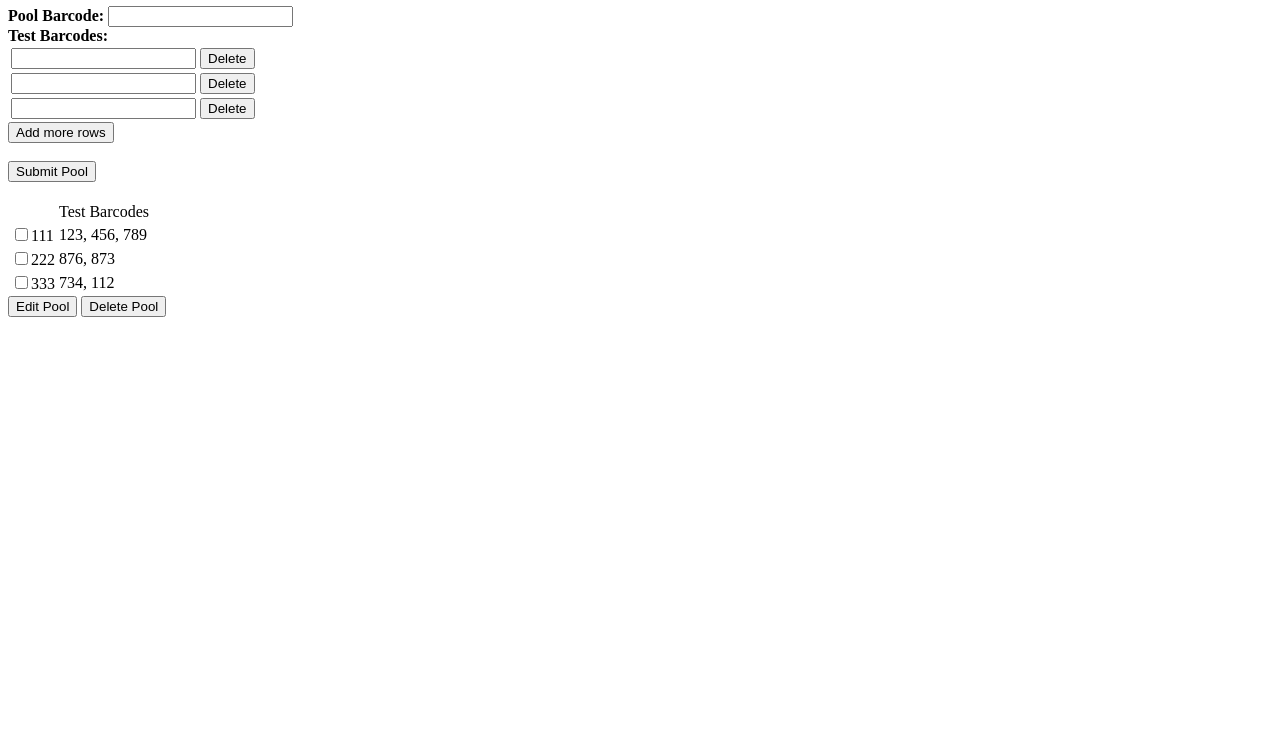
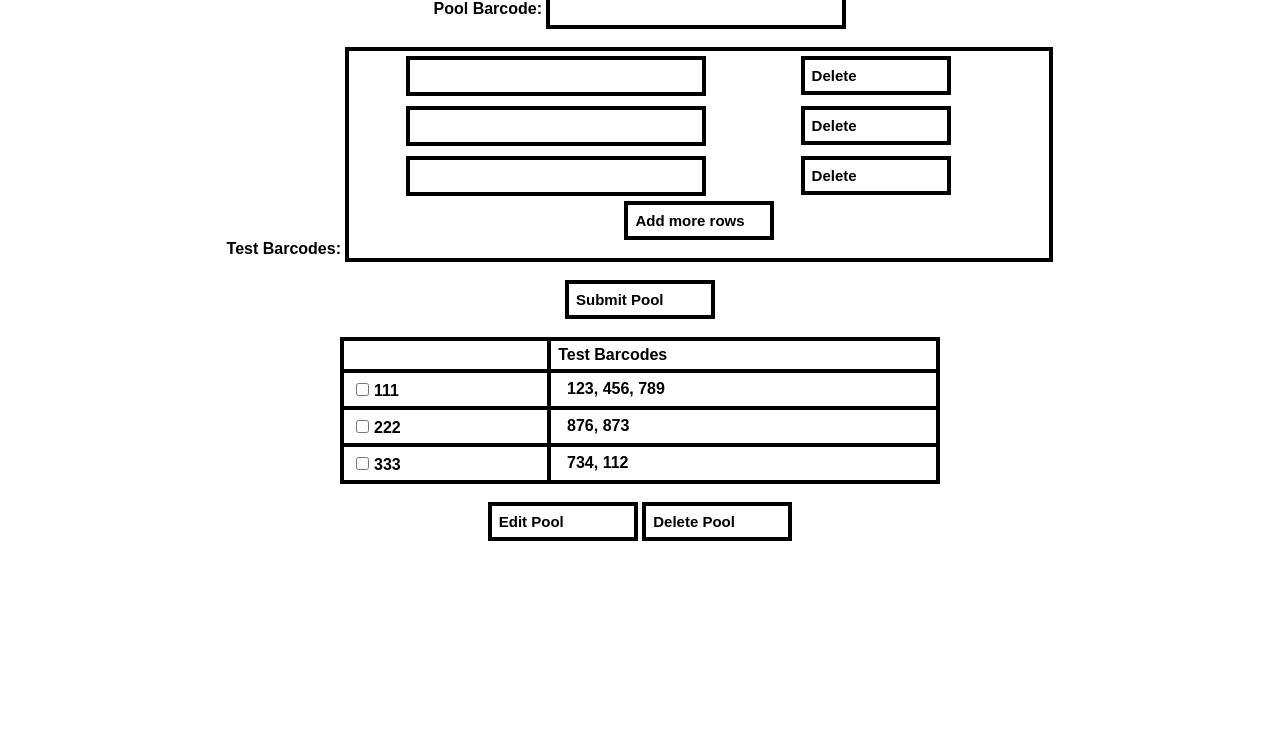
Before and after one commit to YoohaBae/Ulloc_covidTestingSite, a website: page views/poolmapping.html in a window 1280 px wide. Shown: the part 60-800 px from the top of the page. Drawn offline with Linux system fonts and the light colour scheme.

Commit message:
Update poolmapping.html

```diff
--- a/views/poolmapping.html
+++ b/views/poolmapping.html
@@ -1,13 +1,120 @@
 <html>
+<style>
+    h3 {
+        text-align: center;
+    }
+
+    body {
+        font-family: Arial, Helvetica, sans-serif;
+        text-align: center;
+        align-items: center;
+        justify-content: center;
+        font-style: bold;
+    }
+
+    input[type=text] {
+        width: 300px;
+        height: 40px;
+        border: 4px solid #000000;
+        box-sizing: border-box;
+        align-items: center;
+    }
+
+    select {
+        border: 4px solid #000000;
+        box-sizing: border-box;
+        width: 200;
+        height: 50;
+        font-size: 15px;
+        font-weight: bold;
+        color: black;
+        padding: 12px 12px;
+        margin: 8px 0;
+        cursor: pointer;
+    }
+
+    input[type=submit] {
+        background-color: white;
+        color: black;
+        border: 4px solid #000000;
+        cursor: pointer;
+        font-size: 15px;
+        font-weight: bold;
+        text-align: center;
+        vertical-align: middle;
+        width: 60;
+        height: 30;
+    }
+
+
+    table {
+        width: 600px;
+        border-collapse: collapse;
+        align-items: center;
+        justify-content: center;
+        margin: 0 auto;
+    }
+
+    .class1{
+        align-items: center;
+        justify-content: center;
+        /*display: inline-block; */
+    }
+
+    .class2 {
+        width: 700px;
+        border: 4px solid #000000;
+        align-items: center;
+        justify-content: center;
+        margin: auto;
+    }
+
+    th,
+    td {
+        padding: 5px 7px;
+        font-weight: bold;
+    }
+
+    #existingPools th, #existingPools td{
+        border: 4px solid #000000;
+        border-collapse: collapse;
+    }
+
+    input[type=checkbox] {
+        border: 4px solid #000000;
+        box-sizing: border-box;
+        margin: 5px;
+        align-items: center;
+    }
+
+    button {
+        width: 150px;
+        background-color: white;
+        color: black;
+        padding: 7px 7px;
+        border: 4px solid #000000;
+        cursor: pointer;
+        text-align: left;
+        font-weight: bold;
+        font-size: 15px;
+    }
+    span{
+        display:inline-block;
+        font-weight: bold;
+        margin;
+    }
+</style>
 
 <body>
-    <h1>
+    <h3>
         Pool Mapping
-    </h1>
+    </h3>
     <b>Pool Barcode: </b>
-    <input type="text" name="search" value="">
+    <input type="text" name="search" value=""><br>
     <br>
-    <b>Test Barcodes: </b>
+    <!-- <span class='class1'> -->
+        <span>Test Barcodes: </span>
+        <span class='class2'>
             <table id='pool'>
                 <tr>
                     <td>
@@ -35,6 +142,10 @@
                 </tr>
             </table>
             <button onclick="addMoreRows()">Add more rows</button><br><br>
+        </span>
+    <!-- </span> -->
+    <br>
+    <br>
     <button>Submit Pool</button>
     <br>
     <br>
@@ -42,35 +153,22 @@
         <tr>
             <td>
             </td>
-            <td>
-                Test Barcodes
-            </td>
+            <td>Test Barcodes</td>
         </tr>
         <tr>
-            <td>
-                <label><input type="checkbox">111</label>
-            </td>
-            <td>
-                123, 456, 789
-            </td>
+            <td><label><input type="checkbox">111</label></td>
+            <td>&nbsp 123, 456, 789</td>
         </tr>
         <tr>
-            <td>
-                <label><input type="checkbox">222</label>
-            </td>
-            <td>
-                876, 873
-            </td>
+            <td><label><input type="checkbox">222</label></td>
+            <td>&nbsp 876, 873</td>
         </tr>
         <tr>
-            <td>
-                <label><input type="checkbox">333</label>
-            </td>
-            <td>
-                734, 112
-            </td>
+            <td><label><input type="checkbox">333</label></td>
+            <td>&nbsp 734, 112</td>
         </tr>
     </table>
+    <br>
     <button>Edit Pool</button>
     <button>Delete Pool</button>
 </body>
```
Lines whose indentation alone changed are shown as unchanged.
